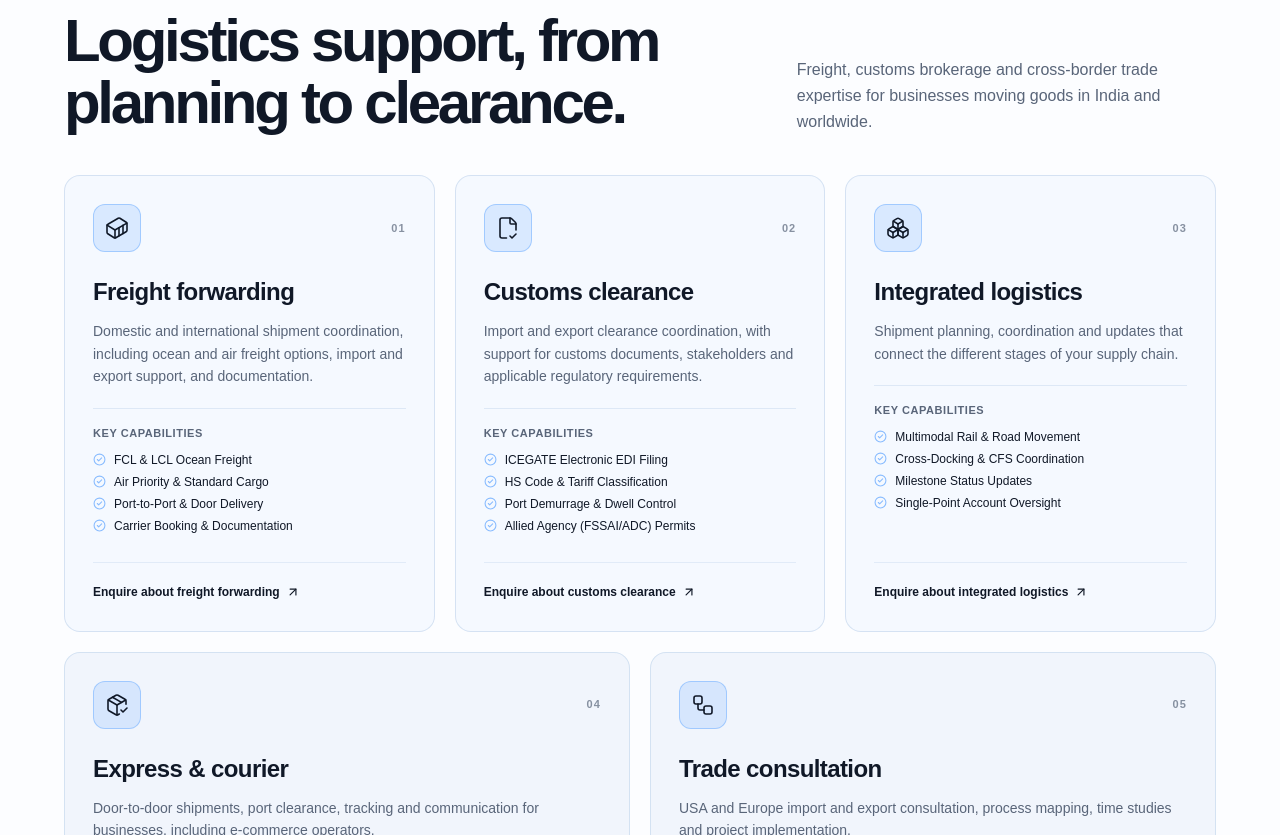
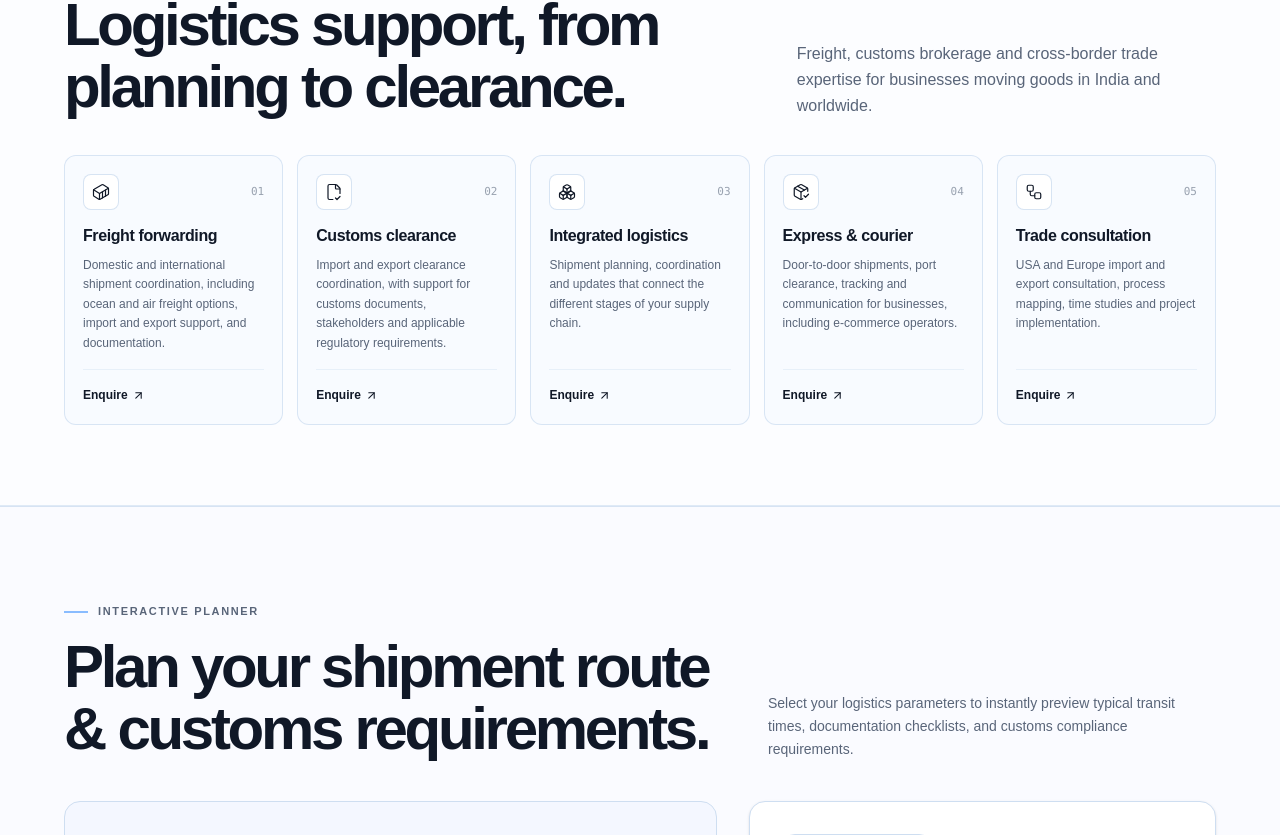
Before and after one commit to amrita022/glavia-logistics-website, a Next.js app: page / in a window 1280 px wide. Shown: the part 1405-2240 px from the top of the page. Built offline with nearby package versions, Linux system fonts and the light colour scheme; a web font is replaced by a local one.

Commit message:
refactor: redesign services section with minimal layout and refined styling

```diff
--- a/src/app/page.tsx
+++ b/src/app/page.tsx
@@ -1,7 +1,6 @@
 import {
   ArrowUpRight,
   Check,
-  CheckCircle2,
   MapPin,
   Award,
   GraduationCap,
@@ -55,8 +54,8 @@ export default function Home() {
         <Hero />
         <MetricsStrip />
 
-        {/* 1. Services Section with Detailed Capabilities */}
-        <section id="services" className="bg-white/75 py-16 md:py-24 border-b border-panel/60">
+        {/* 1. Services Section - Minimal & Refined */}
+        <section id="services" className="bg-white/75 py-14 md:py-20 border-b border-panel/60">
           <div className="wrap">
             <p className="eyebrow">Our services</p>
             <div className="mt-4 grid items-end gap-5 lg:grid-cols-[1.7fr_1fr]">
@@ -69,59 +68,43 @@ export default function Home() {
               </p>
             </div>
 
-            <div className="mt-10 grid gap-5 sm:grid-cols-2 lg:grid-cols-6">
+            <div className="mt-9 grid gap-3.5 sm:grid-cols-2 lg:grid-cols-5">
               {services.map((s, i) => (
                 <article
                   key={s.id}
                   id={s.id}
                   className={
-                    "group flex flex-col justify-between rounded-2xl border border-panel/80 p-6 transition-all hover:border-primary hover:shadow-sm lg:p-7 " +
-                    (i < 3
-                      ? "bg-canvas/70 lg:col-span-2"
-                      : "bg-panel/25 lg:col-span-3")
+                    "group flex flex-col justify-between rounded-xl border border-panel/75 bg-canvas/40 p-4.5 transition-all duration-200 hover:-translate-y-0.5 hover:border-primary/80 hover:bg-white hover:shadow-xs " +
+                    (i === 4 ? "sm:col-span-2 lg:col-span-1" : "")
                   }
                 >
                   <div>
                     <div className="flex items-center justify-between">
-                      <span className="grid size-12 place-items-center rounded-xl border border-primary/70 bg-primary/25 text-ink transition-colors group-hover:bg-primary/40">
-                        <s.icon size={24} strokeWidth={1.6} />
+                      <span className="grid size-9 place-items-center rounded-lg border border-panel/80 bg-white text-ink transition-colors group-hover:border-primary group-hover:bg-primary/20">
+                        <s.icon size={18} strokeWidth={1.6} />
                       </span>
-                      <span className="text-[11px] font-semibold text-copy/70 uppercase tracking-widest">
+                      <span className="text-[11px] font-mono font-medium text-copy/60">
                         0{i + 1}
                       </span>
                     </div>
 
-                    <h3 className="mt-6 text-xl font-bold tracking-tight text-ink sm:text-2xl">
+                    <h3 className="mt-3.5 text-base font-semibold tracking-tight text-ink">
                       {s.name}
                     </h3>
 
-                    <p className="mt-3 leading-relaxed text-sm text-copy">
+                    <p className="mt-2 text-xs leading-relaxed text-copy">
                       {s.description}
                     </p>
-
-                    {/* Capabilities checklist pills */}
-                    <div className="mt-5 border-t border-panel/60 pt-4">
-                      <div className="text-[11px] font-semibold uppercase tracking-wider text-copy mb-2.5">
-                        Key Capabilities
-                      </div>
-                      <ul className="grid gap-1.5">
-                        {s.capabilities.map((cap) => (
-                          <li key={cap} className="flex items-center gap-2 text-xs text-ink font-medium">
-                            <CheckCircle2 size={13} className="text-primary shrink-0" />
-                            <span>{cap}</span>
-                          </li>
-                        ))}
-                      </ul>
-                    </div>
                   </div>
 
-                  <div className="mt-7 pt-4 border-t border-panel/50">
+                  <div className="mt-4 pt-3 border-t border-panel/40">
                     <a
                       href={enquiry(s.name + " enquiry")}
                       aria-label={"Email Glavia about " + s.name.toLowerCase()}
-                      className="inline-flex items-center gap-1.5 text-xs font-bold text-ink hover:text-primary transition-colors"
+                      className="inline-flex items-center gap-1 text-xs font-semibold text-ink group-hover:text-blue-600 transition-colors"
                     >
-                      Enquire about {s.name.toLowerCase()} <ArrowUpRight size={14} />
+                      <span>Enquire</span>
+                      <ArrowUpRight size={13} className="transition-transform group-hover:translate-x-0.5 group-hover:-translate-y-0.5" />
                     </a>
                   </div>
                 </article>
```
